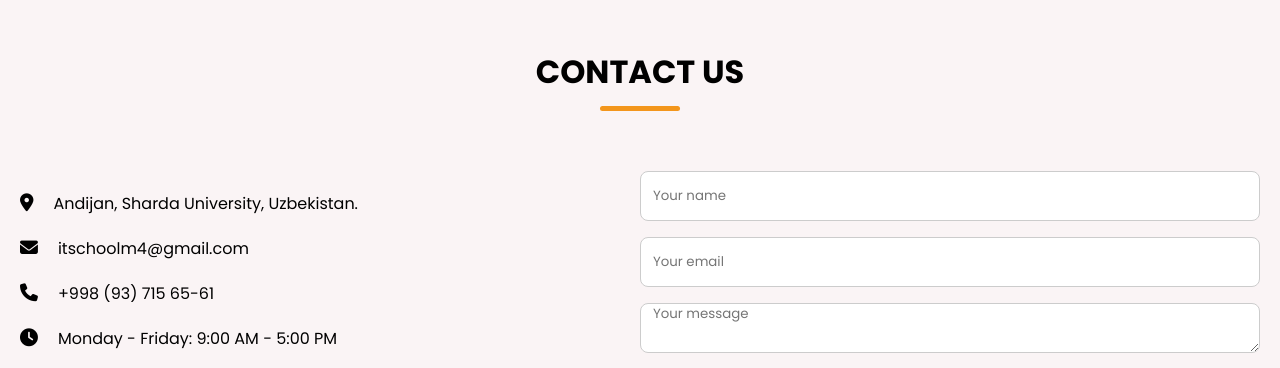
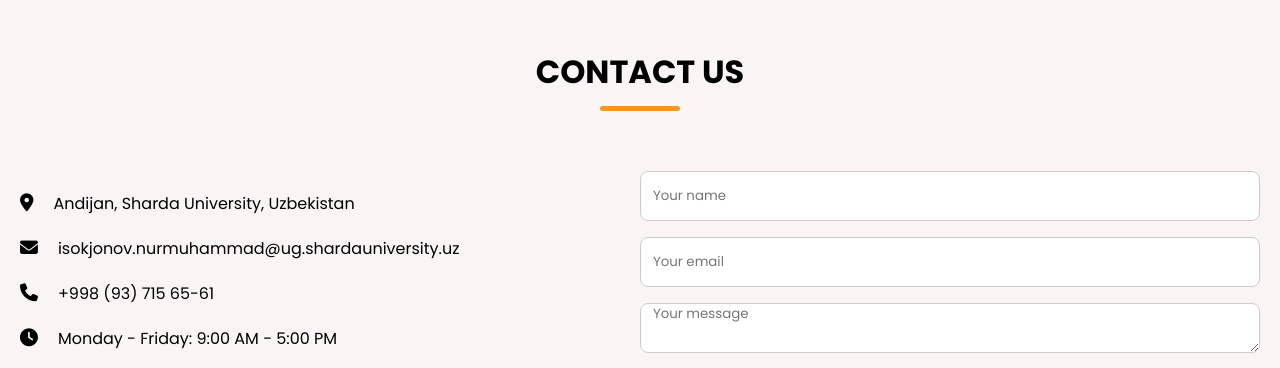
Before and after one commit to ION-USER-pi/PetProject001, a plain HTML site: page index.html in a window 1280 px wide. Shown: the part 4570-4938 px from the top of the page. Drawn offline with nearby package versions, Linux system fonts and the light colour scheme; a web font is replaced by a local one.

Commit message:
Update index.html

```diff
--- a/index.html
+++ b/index.html
@@ -836,11 +836,11 @@ header .navbar {
             <ul class="contact-info-list">
                 <li class="contact-info">
                     <i class="fa-solid fa-location-dot"></i>
-                    <a target="_blank">Andijan, Sharda University, Uzbekistan.</a>
+                    <a target="_blank">Andijan, Sharda University, Uzbekistan</a>
                 </li>
                 <li class="contact-info">
                     <i class="fa-solid fa-envelope"></i>
-                    <a>itschoolm4@gmail.com</a>
+                    <a>isokjonov.nurmuhammad@ug.shardauniversity.uz</a>
                 </li>
                 <li class="contact-info">
                     <i class="fa-solid fa-phone"></i>
```
